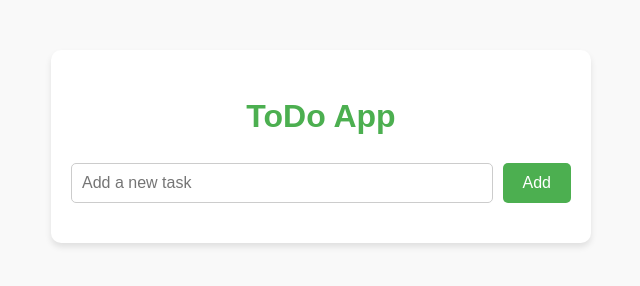
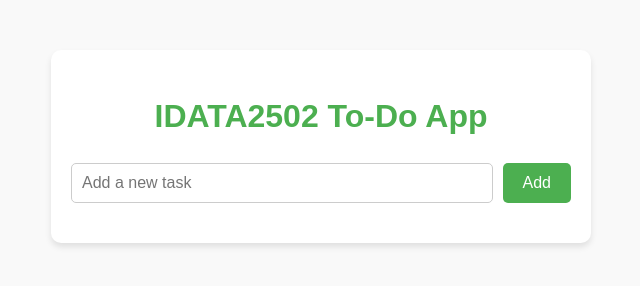
Before and after one commit to viljarh/idata2502, a website: page todo_app/public/index.html in a window 1280 px wide. Shown: the whole page, without its empty margins (319-959 px from the left). Drawn offline with Linux system fonts and the light colour scheme; no server answers.

Commit message:
changing styles in todo app to test changes

```diff
--- a/todo_app/public/index.html
+++ b/todo_app/public/index.html
@@ -8,7 +8,7 @@
 </head>
 <body>
     <div class="container">
-        <h1>ToDo App</h1>
+        <h1>IDATA2502 To-Do App</h1>
         <div class="todo-input">
             <input type="text" id="todoInput" placeholder="Add a new task">
             <button onclick="addTodo()">Add</button>
```
